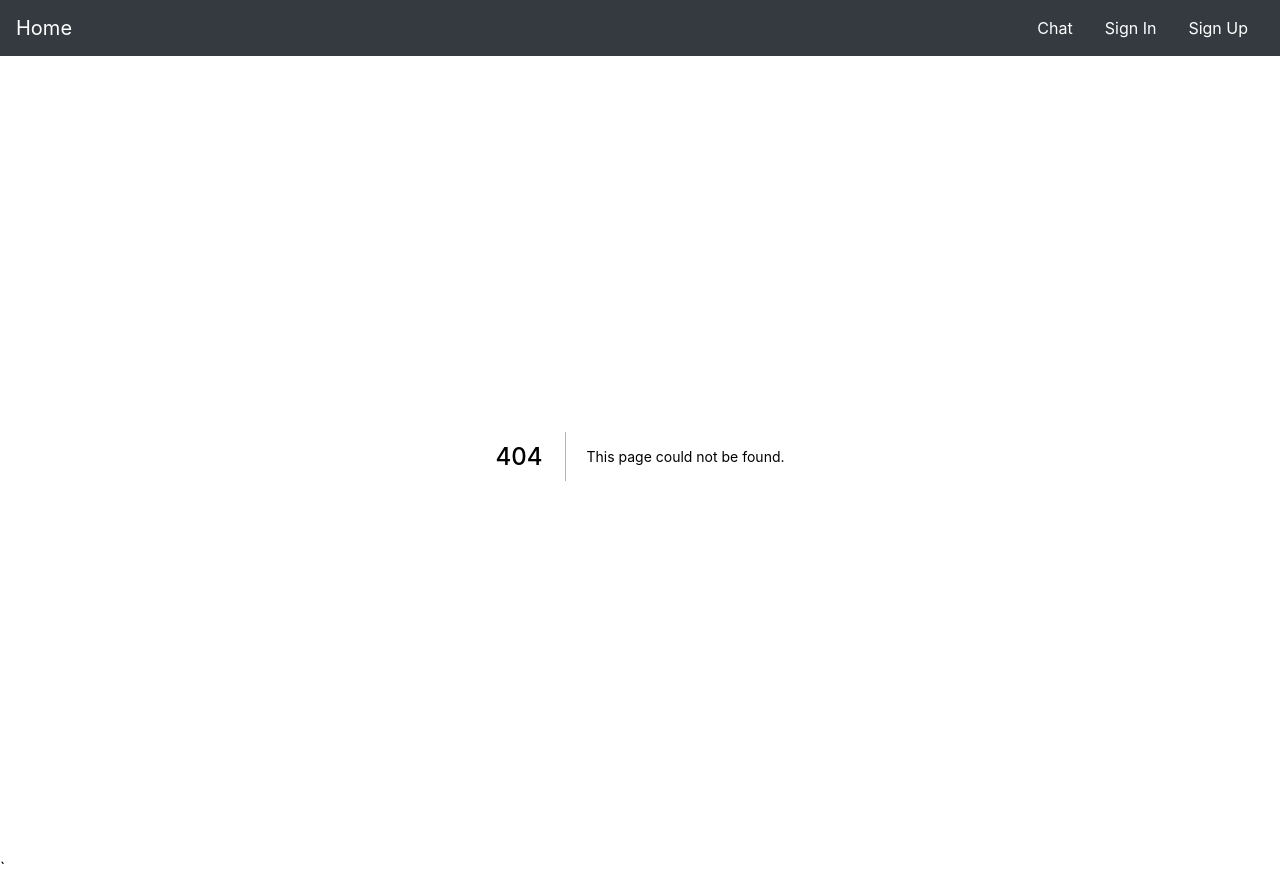
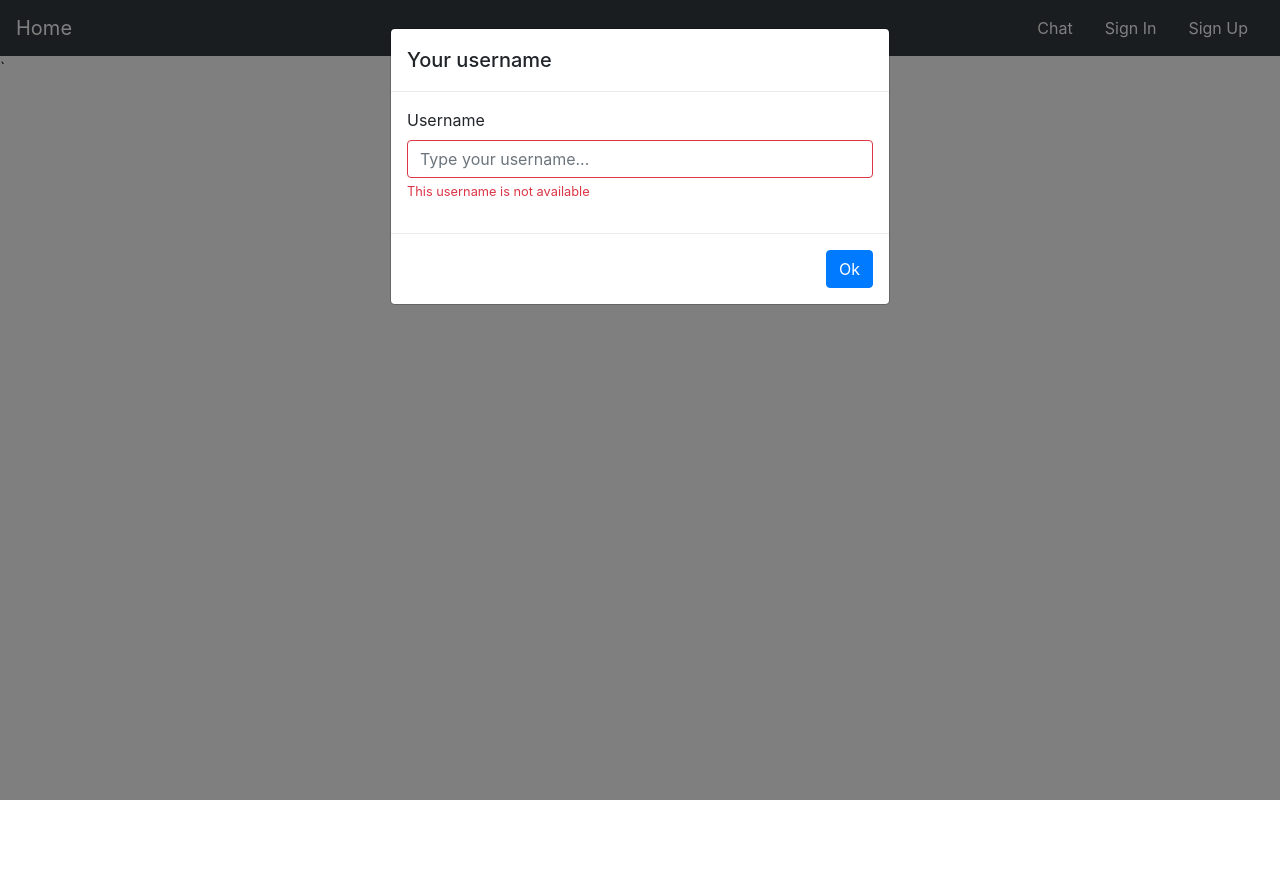
Before and after one commit to lukaskwkw/plaingjs, a Next.js app in the folder frontend/: page /chat/components/ChatModal in a window 1280 px wide. Before the commit this address had no page. After the commit the page ends 800 px from the top, so only its background shows below. Built offline with nearby package versions, Linux system fonts and the light colour scheme.

Commit message:
Add modal - initial work

```diff
--- a/frontend/pages/chat/ActionTypes.ts
+++ b/frontend/pages/chat/ActionTypes.ts
@@ -2,6 +2,7 @@ import { Message, User } from "./model";
 
 enum TypeKeys {
   ADD_MESSAGE = "ADD_MESSAGE",
+  ALREADY_TAKEN = "ALREADY_TAKEN",
   MESSAGE_RECEIVED = "MESSAGE_RECEIVED",
   ADD_USER = "ADD_USER",
   USERS_LIST = "USERS_LIST"
@@ -25,6 +26,10 @@ type PopulateUsersListAction = {
   type: TypeKeys.USERS_LIST;
 } & { users: User[] };
 
+type AlreadyTakenAction = {
+  type: TypeKeys.ALREADY_TAKEN;
+};
+
 export interface AddMessage {
   (message: Message["message"], author: Message["author"]): AddMessageAction;
 }
@@ -47,4 +52,7 @@ export interface PopulateUsersList {
 export type MessageActionTypes = AddMessageAction | MessageReceivedAction;
 export type UserActionTypes = AddUserAction | PopulateUsersListAction;
 
-export type ActionTypes = MessageActionTypes | UserActionTypes;
+export type ActionTypes =
+  | MessageActionTypes
+  | UserActionTypes
+  | AlreadyTakenAction;
--- a/frontend/pages/chat/actions/index.ts
+++ b/frontend/pages/chat/actions/index.ts
@@ -21,6 +21,10 @@ export const addUser: AddUser = name => ({
   name
 });
 
+export const alreadyTaken = () => ({
+  type: TypeKeys.ALREADY_TAKEN
+});
+
 export const messageReceived: MessageReceived = (message, author) => ({
   type: TypeKeys.MESSAGE_RECEIVED,
   id: nextMessageId++,
--- /dev/null
+++ b/frontend/pages/chat/components/ChatModal.tsx
@@ -0,0 +1,102 @@
+import {
+  Button,
+  Modal,
+  ModalHeader,
+  ModalBody,
+  ModalFooter,
+  Form,
+  FormFeedback,
+  FormGroup,
+  Label,
+  Input
+} from "reactstrap";
+import { useEffect, useState, ChangeEvent } from "react";
+import { NextPageContextStore } from "../../../utils/with-redux-store";
+import { isServer } from "../../../utils/env";
+import setupSocket from "../sockets";
+import { sagaMiddleware, AppStore } from "../../../store";
+import handleNewMessage from "../../../sagas/index";
+
+const showModal = (setModal: Function) =>
+  new Promise<string>(resolve => {
+    setModal({ show: true, resolver: resolve });
+  });
+
+type ChatModalProps = {
+  dispatch?: AppStore["dispatch"];
+  firstLaunch?: boolean;
+};
+
+interface ChatModalComponent {
+  (props: ChatModalProps);
+  getInitialProps: (contextWithStore: NextPageContextStore) => ChatModalProps;
+}
+
+const ChatModal: ChatModalComponent = ({ dispatch, firstLaunch }) => {
+  const [username, setUsername] = useState("");
+  const [modal, setModal] = useState({ show: false, resolver: undefined });
+  const [isNameAvailable, setIsNameAvailable] = useState(false);
+
+  useEffect(() => {
+    firstLaunch &&
+      showModal(setModal).then(resolvedName => {
+        return new Promise((resolve, reject) => {
+          const socket = setupSocket(dispatch, resolvedName, resolve, reject);
+          sagaMiddleware.run(handleNewMessage, {
+            socket,
+            username: resolvedName
+          });
+        });
+      });
+  }, []);
+
+  return (
+    <Modal isOpen={modal.show}>
+      <ModalHeader>Your username</ModalHeader>
+      <ModalBody>
+        <Form>
+          <FormGroup>
+            <Label>Username</Label>
+            <Input
+              name="username"
+              placeholder="Type your username..."
+              invalid={isNameAvailable === false}
+              value={username}
+              onChange={(event: ChangeEvent) =>
+                setUsername(event.target["value"])
+              }
+            />
+            <FormFeedback invalid={isNameAvailable === false}>
+              This username is not available
+            </FormFeedback>
+          </FormGroup>
+        </Form>
+      </ModalBody>
+      <ModalFooter>
+        <Button color="primary" onClick={() => modal.resolver(username)}>
+          Ok
+        </Button>
+      </ModalFooter>
+    </Modal>
+  );
+};
+
+ChatModal.getInitialProps = ({ reduxStore }) => {
+  if (!isServer()) {
+    const { users } = reduxStore.getState().chat;
+
+    if (users.length === 0)
+      return { dupa: "kuap", dispatch: reduxStore.dispatch, firstLaunch: true };
+
+    // const username =
+    //   "User" +
+    //   Math.random()
+    //     .toString()
+    //     .slice(1, 5);
+    // const socket = setupSocket(reduxStore.dispatch, username);
+    // sagaMiddleware.run(handleNewMessage, { socket, username });
+  }
+  return {};
+};
+
+export default ChatModal;
--- a/frontend/pages/chat/sockets.ts
+++ b/frontend/pages/chat/sockets.ts
@@ -1,7 +1,12 @@
 import TypeKeys, { ActionTypes } from "./ActionTypes";
 import { addUser, messageReceived, populateUsersList } from "./actions";
 
-const setupSocket = (dispatch, username) => {
+const setupSocket = (
+  dispatch,
+  username,
+  resolve = undefined,
+  reject = undefined
+) => {
   const socket = new WebSocket("ws://localhost:9124");
 
   socket.onopen = () => {
@@ -18,7 +23,15 @@ const setupSocket = (dispatch, username) => {
         dispatch(addUser(data.name));
         break;
       case TypeKeys.USERS_LIST:
+        if (resolve) {
+          resolve();
+        }
         dispatch(populateUsersList(data.users));
+        break;
+      case TypeKeys.ALREADY_TAKEN:
+        if (reject) {
+          reject();
+        }
         break;
       default:
         break;
--- a/frontend/pages/posts/[pid].tsx
+++ b/frontend/pages/posts/[pid].tsx
@@ -3,7 +3,7 @@ import fetch from "node-fetch";
 import { NextPage, NextPageContext } from "next";
 import { Post } from "../../model";
 import url from "url";
-import { NextPageContextRedux } from "../../utils/with-redux-store";
+import { NextPageContextStore } from "../../utils/with-redux-store";
 
 interface Props {
   postContent: Post;
@@ -16,7 +16,7 @@ const PostPage: NextPage<Props> = ({ postContent }) => (
   </>
 );
 
-PostPage.getInitialProps = async ({ query }: NextPageContextRedux) => {
+PostPage.getInitialProps = async ({ query }: NextPageContextStore) => {
   //TODO: add client database i.e. redux or kind of singleton and try to get from it first
   const { pid } = query;
   // if (typeof window !== "undefined") {
--- a/frontend/utils/with-redux-store.tsx
+++ b/frontend/utils/with-redux-store.tsx
@@ -53,4 +53,4 @@ export default App => {
   };
 };
 
-export type NextPageContextRedux = NextPageContext & { reduxStore: AppStore };
+export type NextPageContextStore = NextPageContext & { reduxStore: AppStore };
```
Also changed, not shown: frontend/pages/chat/index.tsx (+4 -19 lines), 1 other file (tests, documents, lock files or other folders).
